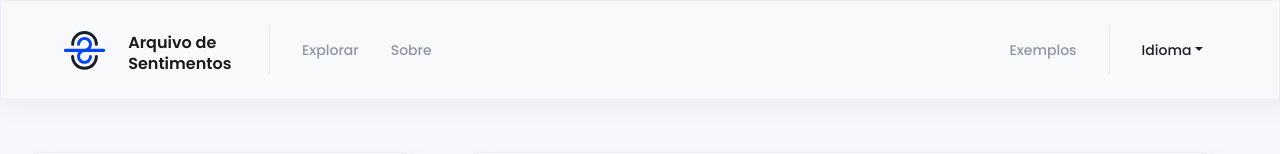
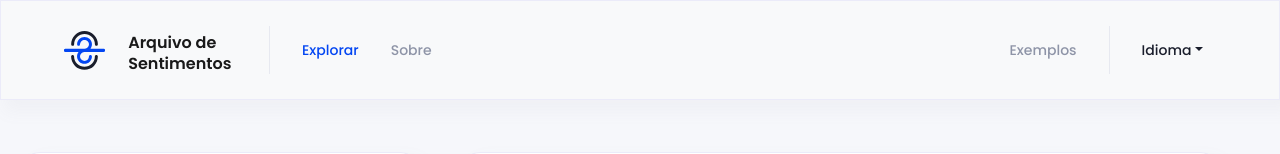
Before and after one commit to Revuj/Arquivo-de-Sentimentos, a React (Create React App) app in the folder frontend/: page / in a window 1280 px wide. Shown: the top 154 px of the page. Built offline with nearby package versions, Linux system fonts and the light colour scheme.

Commit message:
page navigation

```diff
--- a/frontend/src/App.js
+++ b/frontend/src/App.js
@@ -1,20 +1,19 @@
+import React, { useState, Suspense } from 'react';
 import './styles/App.css';
 import Main from './components/Main';
 import Navbar from './components/Navbar';
-import {Suspense} from 'react';
+import About from './components/About';
 
-
-
-function App({t}) {
-
-
+function App({ t }) {
+  const [tab, setTab] = useState('explore');
 
   return (
     <Suspense>
-    <div className="App">
-      <Navbar />
-      <Main />
-    </div>
+      <div className="App">
+        <Navbar setTab={setTab} tab={tab} />
+        {tab === 'explore' && <Main />}
+        {tab === 'about' && <About />}
+      </div>
     </Suspense>
   );
 }
--- /dev/null
+++ b/frontend/src/components/About.js
@@ -0,0 +1,11 @@
+import React from 'react';
+
+const About = () => {
+  return (
+    <div>
+      <h1>About Page</h1>
+    </div>
+  );
+};
+
+export default About;
--- a/frontend/src/components/Navbar.js
+++ b/frontend/src/components/Navbar.js
@@ -17,15 +17,13 @@ import '../styles/Navbar.css';
 import Logo from '../assets/logo.svg';
 import { withTranslation } from 'react-i18next';
 
-const MainNavbar = (props) => {
-
-  const {t, i18n} = props;
+const MainNavbar = ({ t, i18n, setTab, tab }) => {
   const [isOpen, setIsOpen] = useState(false);
 
   const toggle = () => setIsOpen(!isOpen);
 
   const changeLanguage = (lng) => {
-	i18n.changeLanguage(lng);
+    i18n.changeLanguage(lng);
   };
 
   return (
@@ -42,18 +40,44 @@ const MainNavbar = (props) => {
         <div className="header-divider"></div>
         <Collapse isOpen={isOpen} navbar>
           <Nav className="mr-auto" navbar>
-            <NavItem className="nav-item">{t('explore')}</NavItem>
-            <NavItem className="nav-item">{t('about')}</NavItem>
+            <NavItem
+              onClick={() => {
+                setTab('explore');
+              }}
+              className={tab === 'explore' ? 'nav-item selected' : 'nav-item'}
+            >
+              {t('explore')}
+            </NavItem>
+            <NavItem
+              onClick={() => {
+                setTab('about');
+              }}
+              className={tab === 'about' ? 'nav-item selected' : 'nav-item'}
+            >
+              {t('about')}
+            </NavItem>
           </Nav>
           <NavItem className="nav-item">{t('examples')}</NavItem>
           <div className="header-divider"></div>
           <UncontrolledDropdown nav inNavbar id="language-dropdown">
             <DropdownToggle nav caret>
-	    {t('language')}
+              {t('language')}
             </DropdownToggle>
             <DropdownMenu right>
-		      <DropdownItem onClick={ () => {changeLanguage('pt');}}>PT</DropdownItem>
-		      <DropdownItem onClick={ () => {changeLanguage('en');}}>EN</DropdownItem>
+              <DropdownItem
+                onClick={() => {
+                  changeLanguage('pt');
+                }}
+              >
+                PT
+              </DropdownItem>
+              <DropdownItem
+                onClick={() => {
+                  changeLanguage('en');
+                }}
+              >
+                EN
+              </DropdownItem>
             </DropdownMenu>
           </UncontrolledDropdown>
         </Collapse>
@@ -62,4 +86,4 @@ const MainNavbar = (props) => {
   );
 };
 
-export default withTranslation() (MainNavbar);
+export default withTranslation()(MainNavbar);
--- a/frontend/src/locales/en/translation.json
+++ b/frontend/src/locales/en/translation.json
@@ -5,7 +5,7 @@
   "language": "Language",
   "explore": "Explore",
   "about": "About",
-  "examples": "Exemples",
+  "examples": "Examples",
   "search_personality": "Search Personality",
   "year_analyse": "Years to analyse",
   "confirm": "Confirm",
@@ -15,12 +15,10 @@
   "sentiment_card_strong": "overall emotional leaning",
   "sentiment_card_part2": "of the next",
 
-
   "magnitude_card_magnitude": "magnitude",
   "magnitude_card_part1": "indicates the",
   "magnitude_card_strong": "overall strength of emotion",
   "magnitude_card_part2": "within the given text, between 0.0 and +inf",
 
-
   "got_it": "Got it"
 }
--- a/frontend/src/styles/Navbar.css
+++ b/frontend/src/styles/Navbar.css
@@ -34,7 +34,8 @@
   color: var(--gray);
 }
 
-.nav-item:hover {
+.nav-item:hover,
+.nav-item.selected {
   color: var(--accent);
 }
 
```
